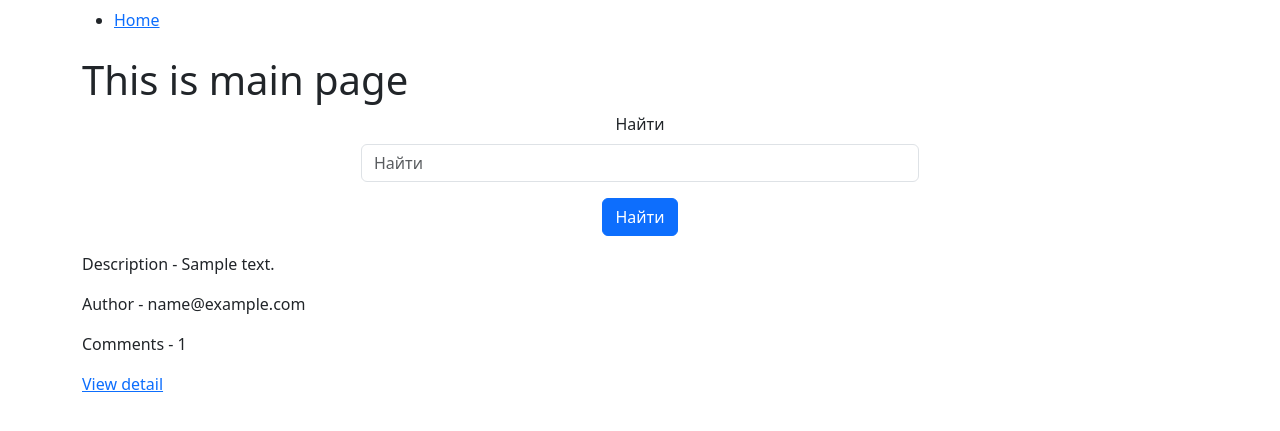
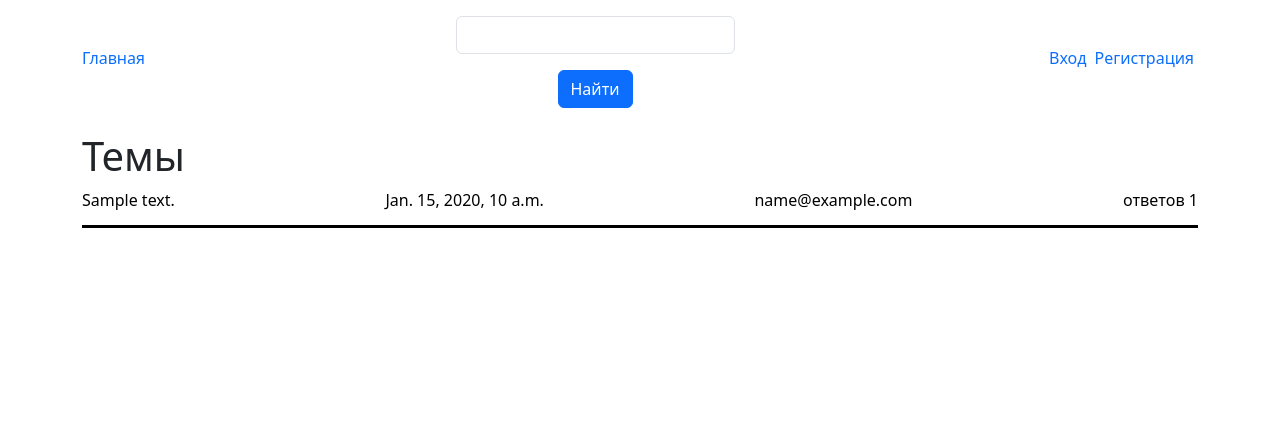
Before and after one commit to BaiQazaq/controlwork_8_isa_bahtov, a Django app: page / in a window 1280 px wide. Shown: the top 431 px of the page. Run offline with Django 4.2, Linux system fonts and the light colour scheme; tables that the repository leaves empty hold one stand-in row (values such as "Sample post"); some libraries are stand-ins or nearby versions.

Commit message:
1.Внес корректировки в шаблон гдавной страниц index.html для отобрадения согласно ТЗ 2.во вьюху регистрации в части редиректа

```diff
--- a/source/accounts/templates/profile.html
+++ b/source/accounts/templates/profile.html
@@ -31,7 +31,7 @@
 
     <p>Публикации {{user_obj.topics.count }}
 
-    <h2 class="text-center clear">Избранные публикации:</h2>
+    <h2 class="text-center clear">Публикации:</h2>
 
     {% comment %} {% include 'index.html' %} {% endcomment %}
 
--- a/source/accounts/views/register_view.py
+++ b/source/accounts/views/register_view.py
@@ -17,7 +17,7 @@ class RegisterView(CreateView):
         if form.is_valid():
             user = form.save()
             login(request, user)
-            return redirect('profile')
+            return redirect('index')
 
         context = {}
         context['form'] = form
--- a/source/templates/base.html
+++ b/source/templates/base.html
@@ -6,21 +6,32 @@
 <!DOCTYPE html>
 <html lang="en">
 <head>
-    <meta charset="UTF-8">
-    <title>{% block title %} Blog {% endblock %}</title>
-    <link rel="stylesheet" href="{% static "css/style.css" %}">
+  <meta charset="UTF-8">
+  <title>{% block title %} Форум {% endblock %}</title>
+  <link rel="stylesheet" href="{% static "css/style.css" %}">
+
 </head>
 <body>
 <nav class="navbar">
-    <div class="container">
-        <ul class="menu">
-            <li><a href="{% url 'index' %}">Home</a></li>
-            {% comment %} <li><a href="{% 'profile' %}">Profile</a></li> {% endcomment %}
-        </ul>
-    </div>
+
+  <div class="container d-flex">
+    <p><a href="{% url 'index' %}" class="text-decoration-none">Главная</a></p>
+    {% block header%}
+    {% endblock %}
+    <div class="d-flex">
+        {% if user.is_authenticated%}
+            <p class="p-1 bg-blue"><a href="{% url "logout" %}" class="text-decoration-none">Выход</a></p>
+            <p class="p-1"><a href="{% url "profile" user.pk %}" class="text-decoration-none">Кабинет</a></p>
+        {% else %}
+            <p class="p-1 bg-blue"><a href="{% url "login" %}" class="text-decoration-none">Вход</a></p>
+            <p class="p-1"><a href="{% url "register" %}" class="text-decoration-none">Регистрация</a></p>
+        {% endif %}
+        </div>
+  </div>
+
 </nav>
 <div class="container">
-    {% block content %}{% endblock %}
+  {% block content %}{% endblock %}
 </div>
 </body>
 </html>
--- a/source/templates/partial/search.html
+++ b/source/templates/partial/search.html
@@ -1,7 +1,7 @@
 {% load static  %}
 {% load django_bootstrap5 %}
 
-<form class="text-center w-50 mx-auto" action="" method="GET">
+<form class="text-center w-25 mx-auto" action="" method="GET">
     {% bootstrap_form form %}
     {% bootstrap_button button_type="submit" content='Найти' %}
 </form>
--- a/source/topics/forms.py
+++ b/source/topics/forms.py
@@ -13,7 +13,7 @@ class TopicForm(forms.ModelForm):
 
 
 class SearchForm(forms.Form):
-    search = forms.CharField(max_length=100, required=False, label='Найти')
+    search = forms.CharField(max_length=100, required=False, label='')
 
 
 class CommentForm(forms.ModelForm):
--- a/source/topics/templates/index.html
+++ b/source/topics/templates/index.html
@@ -1,4 +1,36 @@
 {% extends 'base.html' %}
+
+{% block title%}topics{% endblock %}
+
+{% block header %}
+    {% include 'partial/search.html' %}
+{% endblock %}
+
+{% block content %}
+<h1> Темы </h1>
+
+  {% for topic in topics %}
+
+    <a href="{% url 'topic_detail' topic.pk %}" class="text-decoration-none">
+        <div class="wrapper d-flex justify-content-between mb-2" style="color: black; height: 40px; border-bottom: solid; cursor: pointer">
+            <p>{{ topic.description }}</p>
+            <p>{{ topic.created_at }}</p>
+            <p>{{ topic.author }}</p>
+            <p>ответов {{ topic.comments.count }}</p>
+        </div>
+    </a>
+
+  {% endfor %}
+  {% if is_paginated %}
+    {% include 'partial/pagination.html' %}
+  {% endif%}
+{% endblock%}
+{% block link %}
+{% endblock%}
+
+
+
+{% comment %} {% extends 'base.html' %}
 
 {% block title%}topics{% endblock %}
 
@@ -19,7 +51,7 @@
             <a href="{% url 'task_edit' task.pk %}">Edit task</a>
             <span>|</span>
             <a href="{% url 'delete' task.pk %}">Delete task</a>
-        {% endif %} {% endcomment %}
+        {% endif %}
         {% for comment in comments %}
            <p>{{ comment }}</p>
         {% endfor %}
@@ -30,4 +62,4 @@
     {% endif%}
 {% endblock%}
 {% block link %}
-{% endblock%}
+{% endblock%} {% endcomment %}
--- a/source/topics/templates/topic_detail.html
+++ b/source/topics/templates/topic_detail.html
@@ -15,7 +15,9 @@
   <div class='comment-list'>
     {% for comment in comments %}
     <div class='comment'>
+      <img src='{{ author.image.url }}' style="width: 180px">
       <p>Commented by{{ comment.author }}</p>
+
       <div class="pre">{{ comment.text}}</div>
     </div>
     {% empty %}
--- a/source/topics/views/topic_create_view.py
+++ b/source/topics/views/topic_create_view.py
@@ -23,8 +23,8 @@ class TopicCreate(LoginRequiredMixin, CreateView):
                 Topic.objects.create(description=description, title=title, author=author)
         else:
             form = {'text' : 'Smth went wrong, post did not create'}
-        return redirect('topic_detail')
+        return redirect('index')
 
 
     def get_success_url(self):
-        return reverse_lazy('topic_detail', kwargs={'pk': self.object.pk})
+        return reverse_lazy('index', kwargs={'pk': self.object.pk})
--- a/source/topics/views/topic_list_view.py
+++ b/source/topics/views/topic_list_view.py
@@ -35,7 +35,7 @@ class TopicView(ListView):
         queryset = super().get_queryset().exclude(is_deleted=True)
         if self.search_value:
             users = Account.objects.all()
-            query = Q(email__icontains=self.search_value) | Q(last_name__icontains=self.search_value) | Q(first_name__icontains=self.search_value) | Q(username__icontains=self.search_value)
+            query = Q(email__icontains=self.search_value) | Q(first_name__icontains=self.search_value) | Q(first_name__icontains=self.search_value) | Q(username__icontains=self.search_value)
             users_got = users.filter(query)
             user = users_got.values('id')[0]
             id = int(user['id'])
```
Also changed, not shown: source/topics/views/comment_create_view.py (added, +59 -0 lines).
